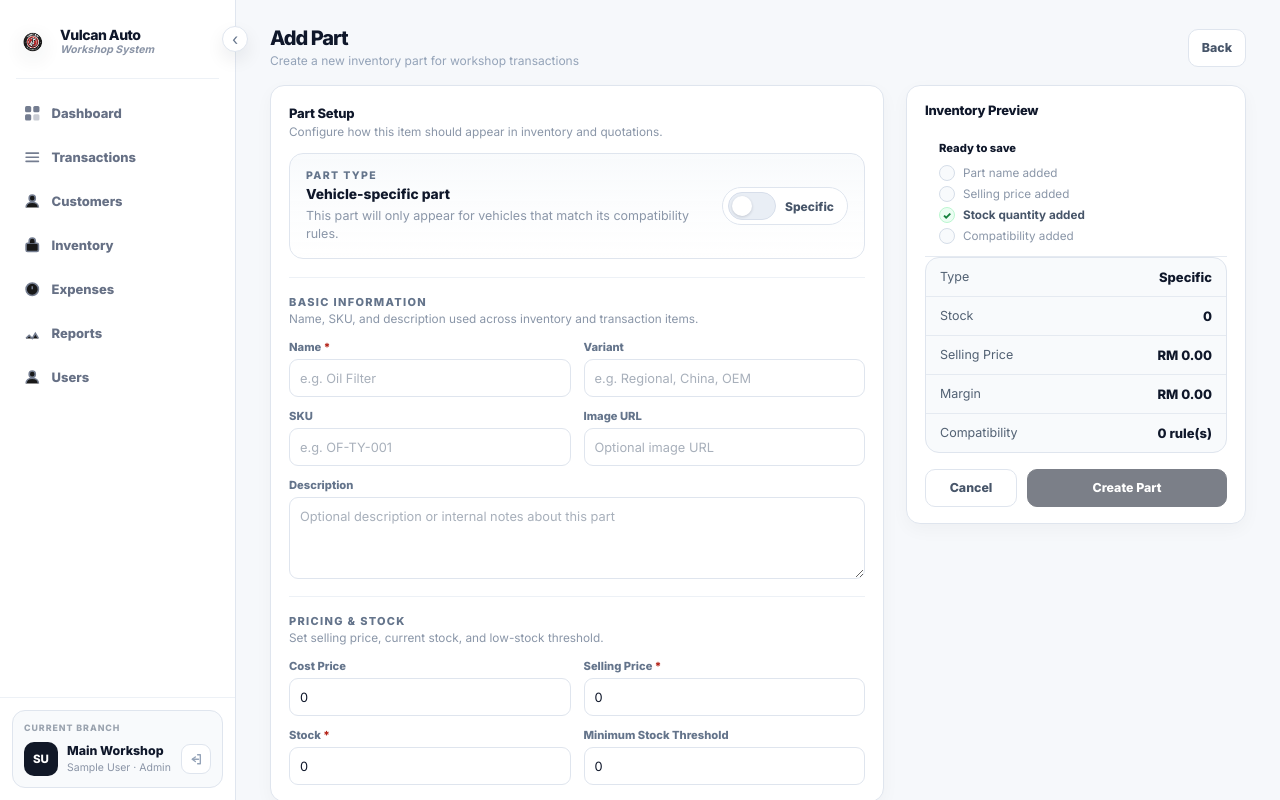
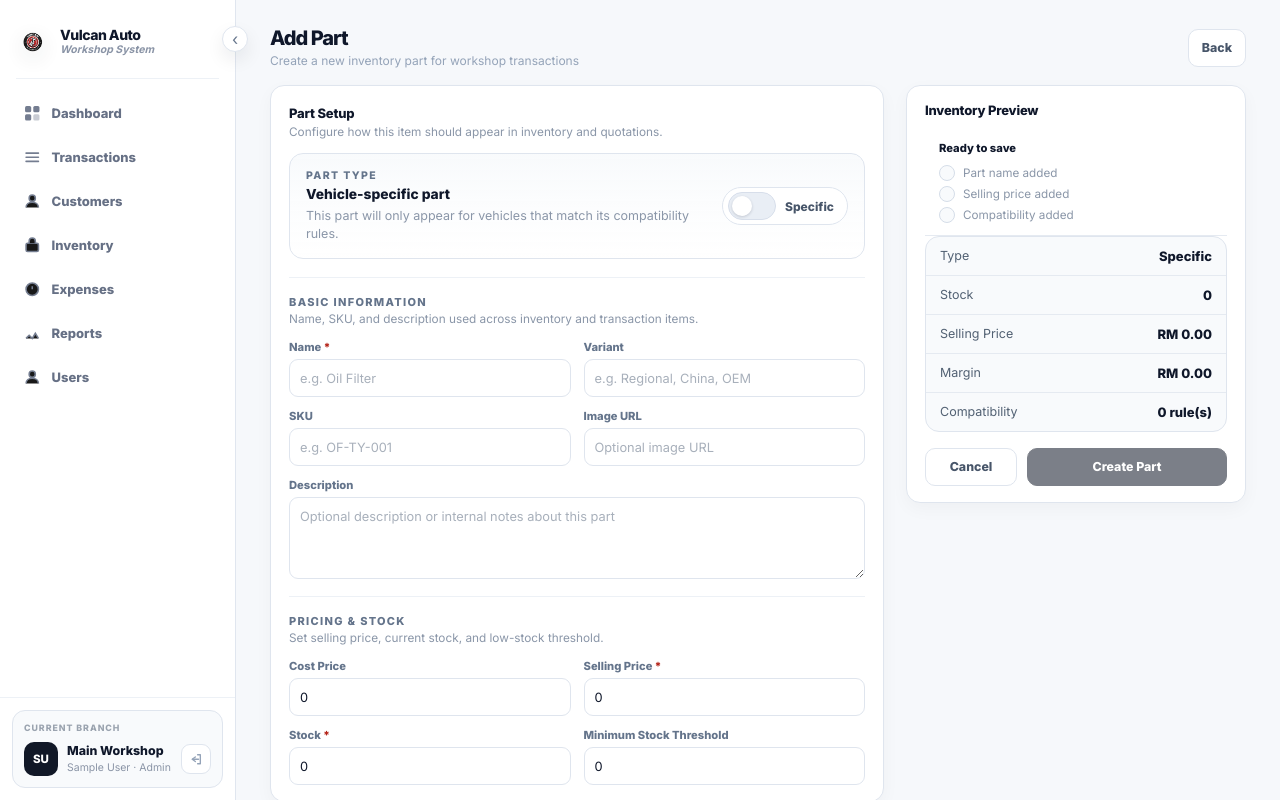
Before and after one commit to azeruya/cikgu-kereta-frontend, a Vue app: page /inventory/new in a window 1280 px wide. Built offline with nearby package versions, Linux system fonts and the light colour scheme; no server answers; sample sign-in values are in the browser's storage; what vue3-apexcharts would draw is missing.

Commit message:
part form boolean

```diff
--- a/src/views/PartForm.vue
+++ b/src/views/PartForm.vue
@@ -313,11 +313,6 @@
                   <p>Selling price added</p>
                 </div>
 
-                <div class="summary-check" :class="{ done: Number(form.stock) >= 0 }">
-                  <span></span>
-                  <p>Stock quantity added</p>
-                </div>
-
                 <div
                   v-if="!form.is_generic"
                   class="summary-check"
@@ -533,7 +528,7 @@ export default {
           stock: Number(this.form.stock || 0),
           min_stock_threshold: Number(this.form.min_stock_threshold || 0),
           image: this.form.image || null,
-          is_generic: this.form.is_generic,
+          is_generic: Boolean(this.form.is_generic),
           compatibilities: this.form.is_generic
             ? []
             : this.form.compatibilities.map((c) => ({
```
